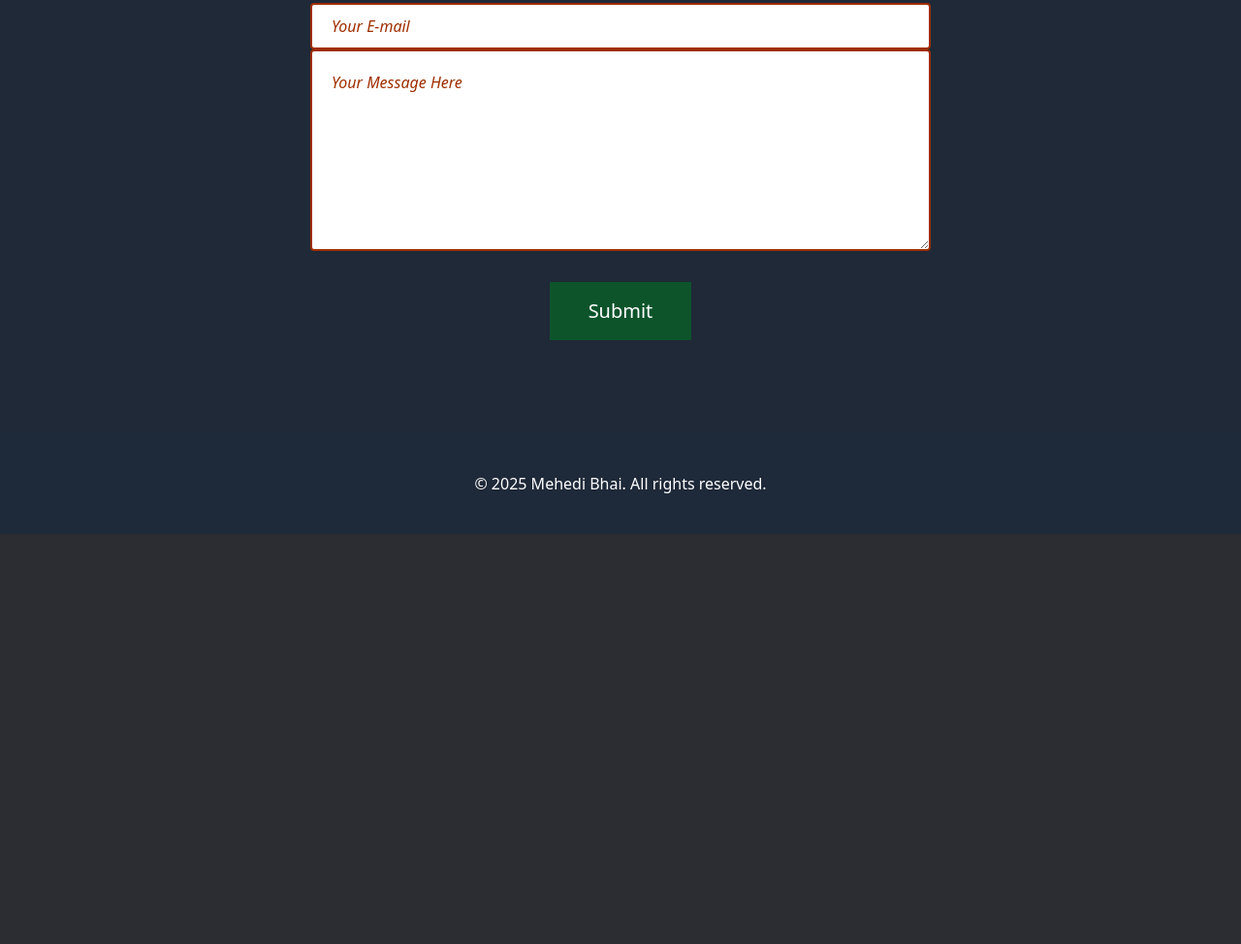
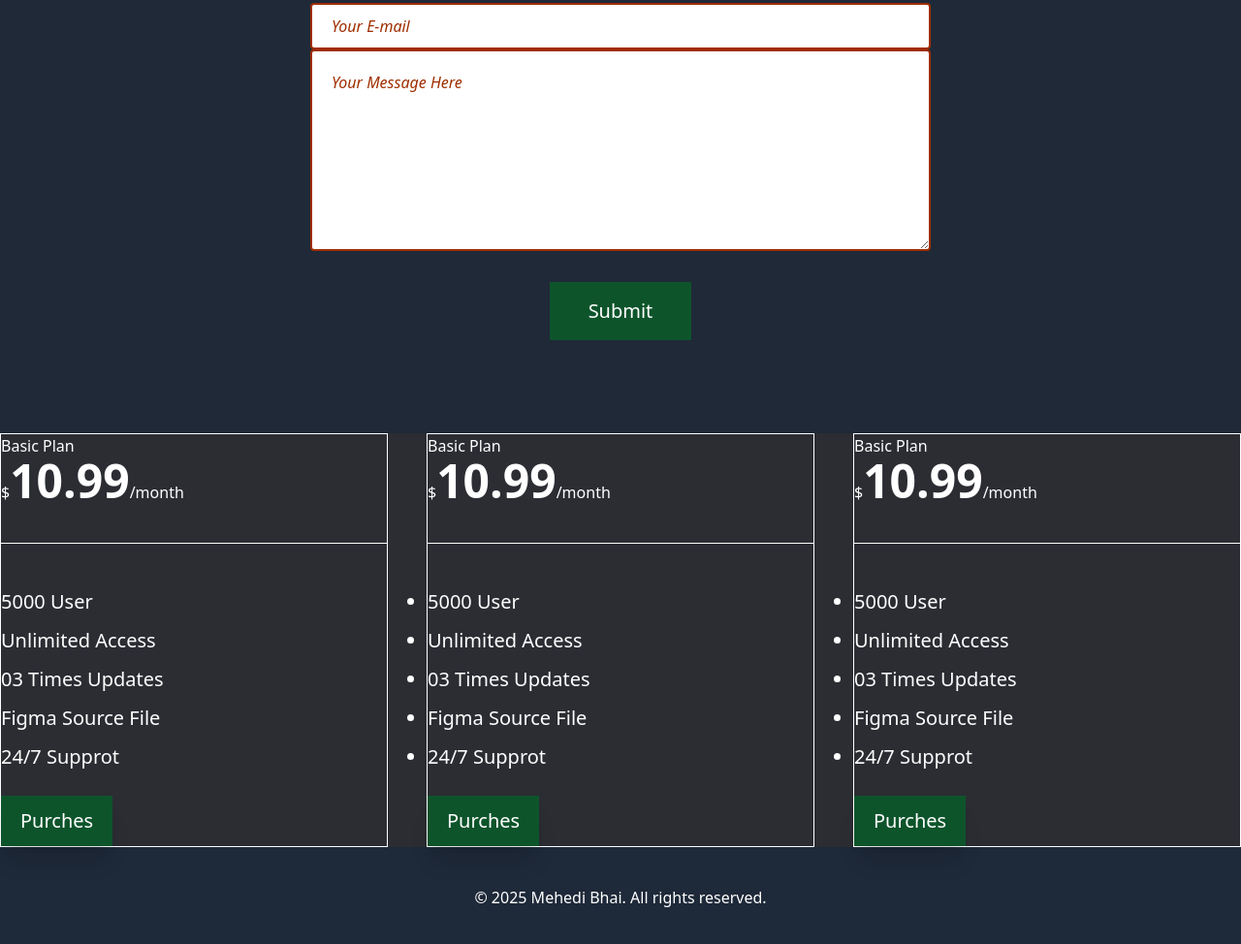
Before and after one commit to Mehedi-mostazir/Frist_Tailwind_project, a website: page index.html in a window 1280 px wide. Shown: the part 2046-3020 px from the top of the page at 97% size. Before the commit the page ends 2597 px from the top, so only its background shows below. Drawn offline with Linux system fonts and the light colour scheme.

Commit message:
Working on Purshe Section

```diff
--- a/index.html
+++ b/index.html
@@ -157,12 +157,72 @@
           <textarea class="bg-white block mx-auto w-5/6 sm:w-1/2 h-52 border-2 border-orange-800 rounded placeholder:text-orange-800 placeholder:italic
          px-5 py-5 "  placeholder="Your Message Here"></textarea>
 
-          <button class="block mx-auto bg-green-900 px-10 py-4 text-white text-xl mt-8 hover:bg-green-950 transition- cursor-pointer">
+          <button class="block mx-auto bg-green-900 px-10 py-4 text-white text-xl mt-8 hover:bg-green-950 transition- cursor-pointer ">
                   Submit
           </button>
 
         </form>
+
       </div>
+
+    </section>
+
+    <section>
+
+      <div class="grid md:grid-cols-2 lg:grid-cols-3 gap-10 justify-center items-center text-white  ">
+
+        <div class="border">
+            <h5>Basic Plan</h5>
+            <h2>$<span class="text-xl sm:text-2xl md:text-5xl font-bold ">10.99</span>/month</h2>
+            <hr class="my-10">
+            <ul class="list-disc leading-10 text-xl">
+              <li>5000 User </li>
+              <li>Unlimited Access</li>
+              <li>03 Times Updates</li>
+              <li>Figma Source File</li>
+              <li>24/7 Supprot</li>
+            </ul>
+            <button class="bg-green-900 px-5 py-3 text-xl shadow-xl hover:bg-green-950 mt-5 "> <a href="#">Purches</a>
+            </button>
+        </div>
+
+         <div class="border">
+            <h5>Basic Plan</h5>
+            <h2>$<span class="text-xl sm:text-2xl md:text-5xl font-bold ">10.99</span>/month</h2>
+            <hr class="my-10">
+            <ul class="list-disc leading-10 text-xl">
+              <li>5000 User </li>
+              <li>Unlimited Access</li>
+              <li>03 Times Updates</li>
+              <li>Figma Source File</li>
+              <li>24/7 Supprot</li>
+            </ul>
+            <button class="bg-green-900 px-5 py-3 text-xl shadow-xl hover:bg-green-950 mt-5 "> <a href="#">Purches</a>
+            </button>
+        </div>
+
+         <div class="border">
+            <h5>Basic Plan</h5>
+            <h2>$<span class="text-xl sm:text-2xl md:text-5xl font-bold ">10.99</span>/month</h2>
+            <hr class="my-10">
+            <ul class="list-disc leading-10 text-xl">
+              <li>5000 User </li>
+              <li>Unlimited Access</li>
+              <li>03 Times Updates</li>
+              <li>Figma Source File</li>
+              <li>24/7 Supprot</li>
+            </ul>
+            <button class="bg-green-900 px-5 py-3 text-xl shadow-xl hover:bg-green-950 mt-5 "> <a href="#">Purches</a>
+            </button>
+        </div>
+
+
+
+
+
+
+      </div>
+
     </section>
 
 
```
Also changed, not shown: dist/output.css.
